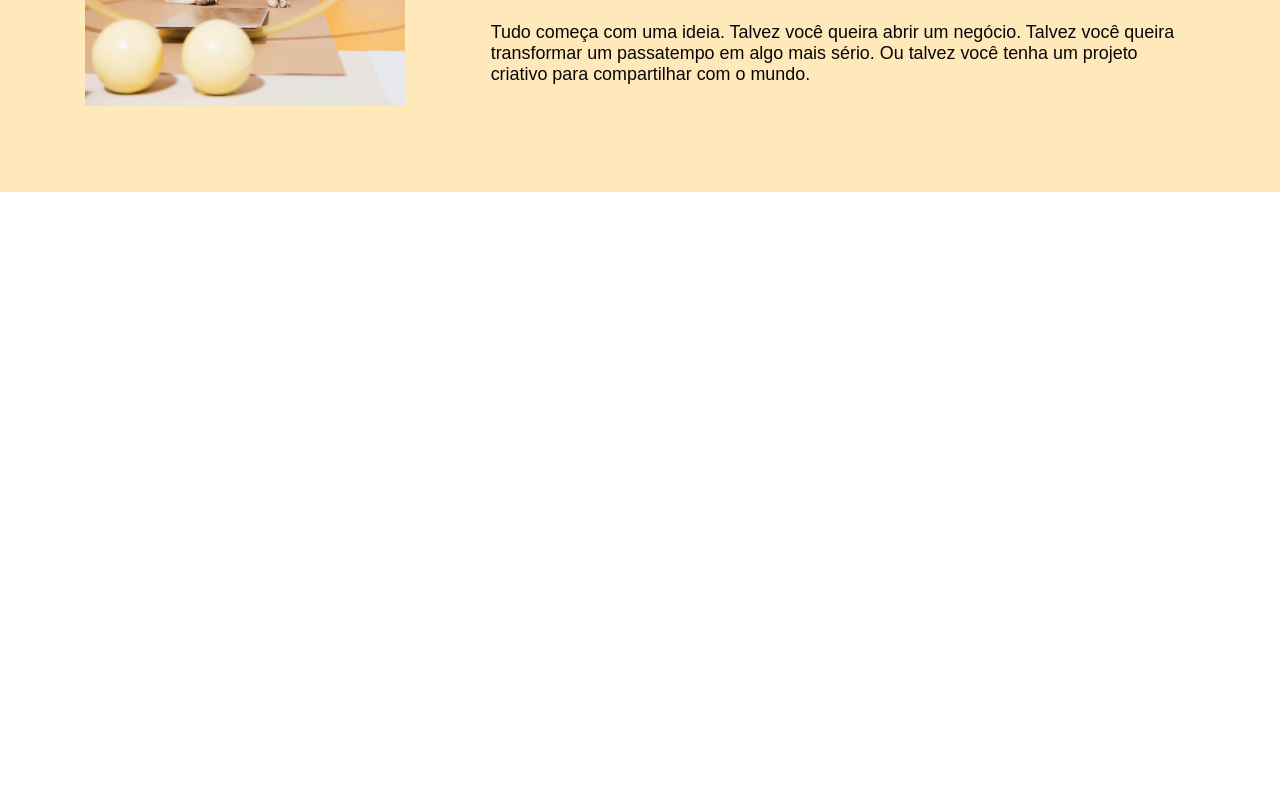
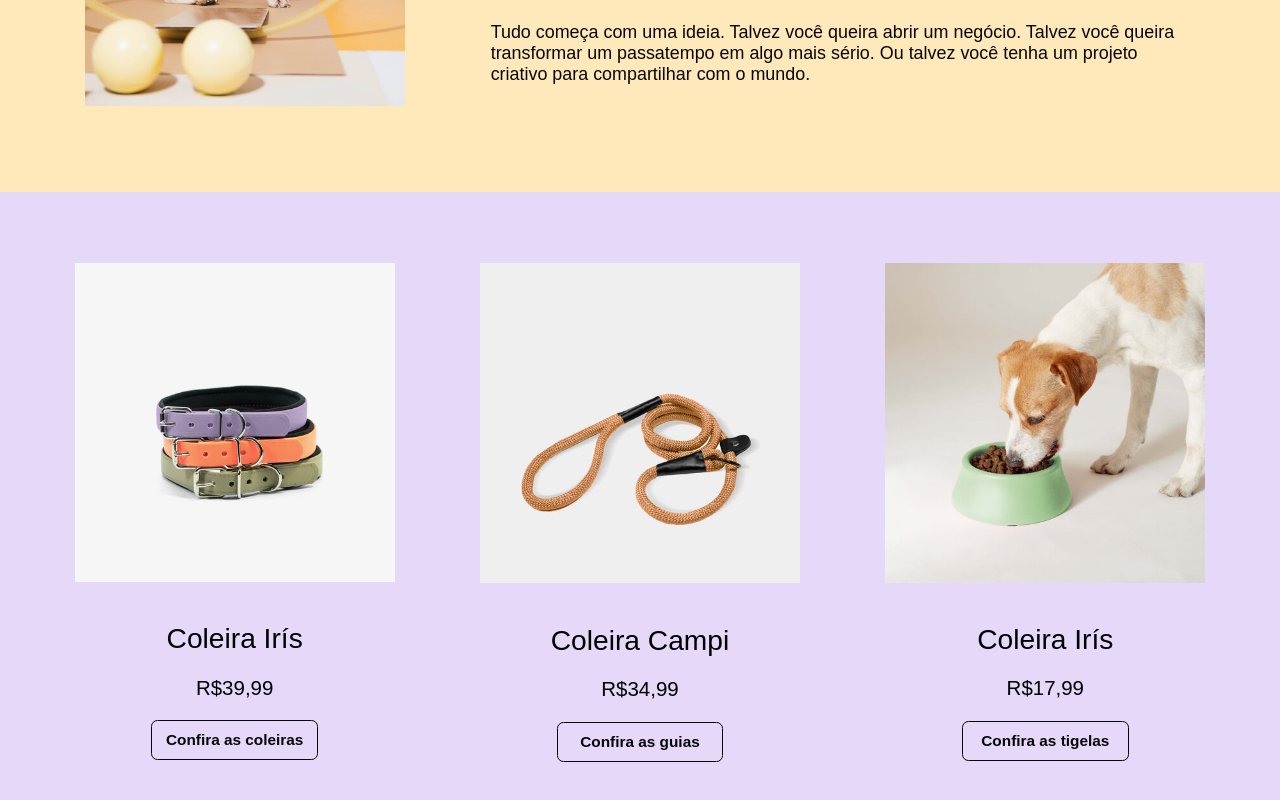
Before and after one commit to nicholas-sc-08/P-12_Landing_page_Pata_Feliz, a React (Vite) app: page / in a window 1280 px wide. Shown: the part 1088-1888 px from the top of the page. Before the commit the page ends 1280 px from the top, so only its background shows below. Built offline with nearby package versions, Linux system fonts and the light colour scheme.

Commit message:
Container de Produtos feito

```diff
--- /dev/null
+++ b/src/components/Produtos.css
@@ -0,0 +1,76 @@
+
+:root{
+
+    --cor_um: #ffe8ba;
+    --cor_dois: #070707;
+    --cor_tres: #f2f2f2;
+    --cor_quatro: #525252;
+    --cor_cinco: #e6d8f9;
+
+    --tipografia_primaria: 'Nunito', sans-serif;
+}
+
+.container_produtos{
+
+    display: flex;
+    justify-content: center;
+    align-items: center;
+
+    height: 80vh;
+
+    background-color: var(--cor_cinco);
+}
+
+.container_produtos img{
+
+    width: 25vw;
+}
+
+.container_dos_produtos{
+
+    display: flex;
+    justify-content: space-around;
+    text-align: center;
+
+    width: 95vw;
+}
+
+.container_dos_produtos h4{
+
+    font-size: 2.2vw;
+    font-family: var(--tipografia_primaria);
+    font-weight: lighter;
+
+    margin-bottom: 0vw;
+}
+
+.container_dos_produtos p{
+
+    font-size: 1.6vw;
+    font-family: var(--tipografia_primaria);
+}
+
+.container_dos_produtos button{
+
+    transition: 0.3s;
+    cursor: pointer;
+
+    width: 13vw;
+    height: 5vh;
+
+    font-family: var(--tipografia_primaria);
+    font-size: 1.2vw;
+    font-weight: bold;
+
+    border-radius: 0.5vw;
+    border: 0.1vw solid var(--cor_dois);
+
+    color: var(--cor_dois);
+    background-color: transparent;
+}
+
+.container_dos_produtos button:hover{
+
+    color: var(--cor_tres);
+    background-color: var(--cor_dois);
+}
--- /dev/null
+++ b/src/components/Produtos.jsx
@@ -0,0 +1,46 @@
+import React from 'react';
+import './Produtos.css';
+
+function Produtos() {
+  return (
+    <div className='container_produtos'>
+
+        <div className="container_dos_produtos">
+
+            <div className="produto_a">
+
+                <img src="harness-set.jpg" alt="Coleira" />
+
+                <h4>Coleira Irís</h4>
+                <p>R$39,99</p>
+
+                <button>Confira as coleiras</button>
+            </div>
+
+            <div className="produto_b">
+
+                <img src="orange+leash.jpg" alt="Coleira" />
+
+                <h4>Coleira Campi</h4>
+                <p>R$34,99</p>
+
+                <button>Confira as guias</button>
+            </div>
+
+            <div className="produto_c">
+
+                <img src="bowl-1+copy.jpg" alt="Coleira" />
+
+                <h4>Coleira Irís</h4>
+                <p>R$17,99</p>
+
+                <button>Confira as tigelas</button>
+            </div>
+
+        </div>
+
+    </div>
+  )
+}
+
+export default Produtos
--- a/src/pages/Pagina_inicial.css
+++ b/src/pages/Pagina_inicial.css
@@ -1,10 +1,13 @@
+
 :root{
 
-    --cor_um: #ffffff;
-    --cor_dois: #f5f5f5;
-    --cor_tres: #001919;
+    --cor_um: #ffe8ba;
+    --cor_dois: #070707;
+    --cor_tres: #f2f2f2;
+    --cor_quatro: #525252;
+    --cor_cinco: #e6d8f9;
 
-    --tipografia_primaria: "Poppins", sans-serif;
+    --tipografia_primaria: 'Nunito', sans-serif;
 }
 
 body{
@@ -12,17 +15,3 @@ body{
     margin: 0;
     padding: 0;
 }
-
-::-webkit-scrollbar{
-
-    width: 0.75vw;
-    background-color: var(--cor_tres);
-}
-
-::-webkit-scrollbar-track {
-    background: var(--cor_dois)
-}
-
-::-webkit-scrollbar-thumb {
-    background: var(--cor_tres)
-}
--- a/src/pages/Pagina_inicial.jsx
+++ b/src/pages/Pagina_inicial.jsx
@@ -3,6 +3,7 @@ import './Pagina_inicial.css';
 import { GlobalContext } from '../context/GlobalContext';
 import Banner from '../components/Banner';
 import Sobre from '../components/Sobre';
+import Produtos from '../components/Produtos';
 
 function Pagina_inicial() {
 
@@ -11,6 +12,7 @@ function Pagina_inicial() {
 
       <Banner/>
       <Sobre/>
+      <Produtos/>
 
     </div>
   )
```
